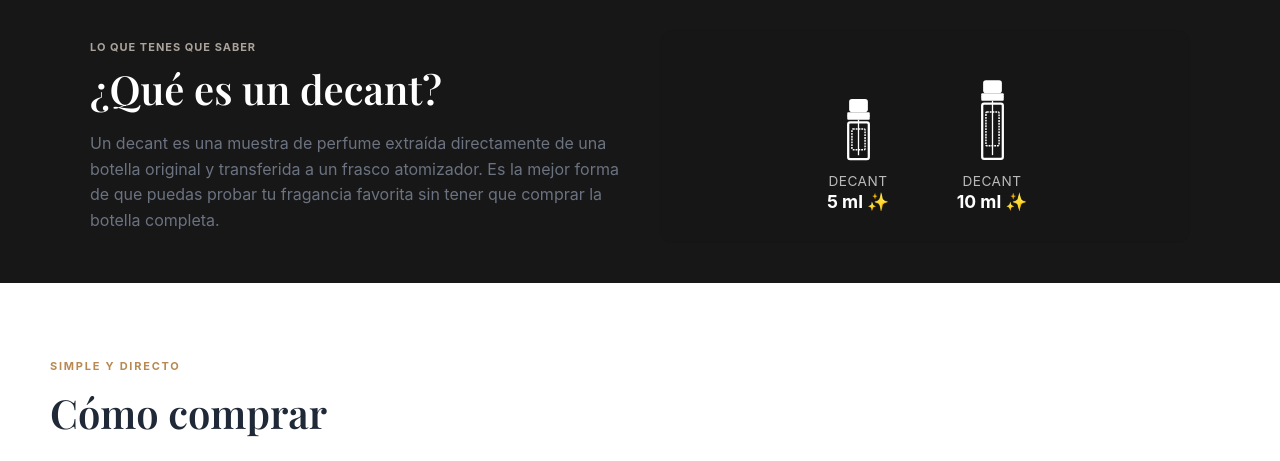
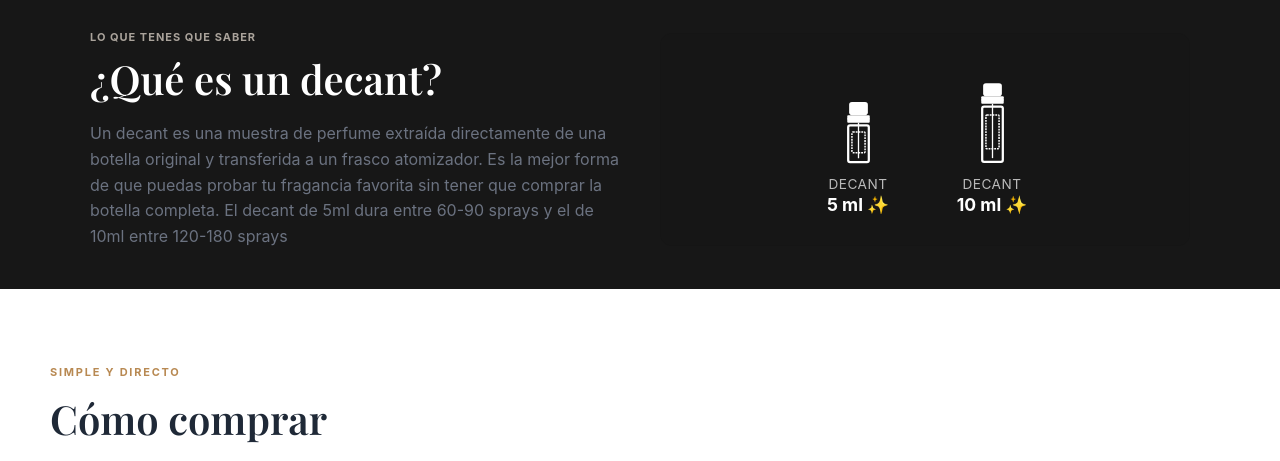
Before and after one commit to cmartinrodriguez229-code/decants-parana-cf, a website: page public/index.html in a window 1280 px wide. Shown: the part 2020-2481 px from the top of the page. Drawn offline with nearby package versions, Linux system fonts and the light colour scheme; no server answers.

Commit message:
Update index.html

```diff
--- a/public/index.html
+++ b/public/index.html
@@ -141,7 +141,7 @@
       <p class="eyebrow" style="margin-bottom: 8px; letter-spacing: 1px;">LO QUE TENES QUE SABER</p>
       <h2 style="margin-top: 0; margin-bottom: 16px;">¿Qué es un decant?</h2>
       <p class="muted" style="line-height: 1.6; margin: 0;">
-        Un decant es una muestra de perfume extraída directamente de una botella original y transferida a un frasco atomizador. Es la mejor forma de que puedas probar tu fragancia favorita sin tener que comprar la botella completa.
+        Un decant es una muestra de perfume extraída directamente de una botella original y transferida a un frasco atomizador. Es la mejor forma de que puedas probar tu fragancia favorita sin tener que comprar la botella completa. El decant de 5ml dura entre 60-90 sprays y el de 10ml entre 120-180 sprays
       </p>
     </div>
 
```
